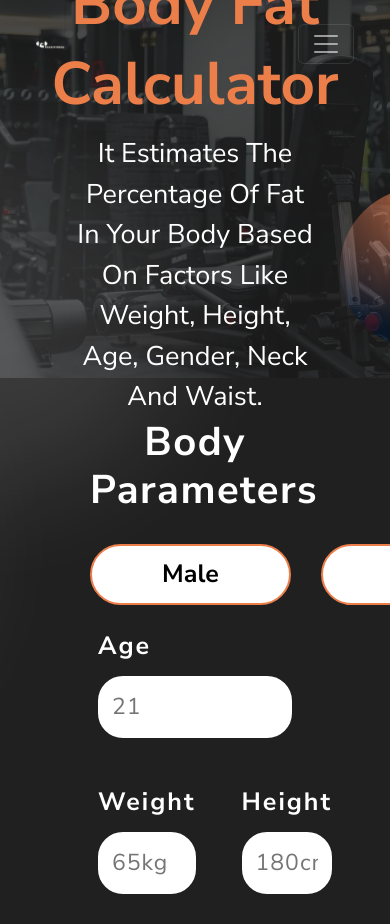
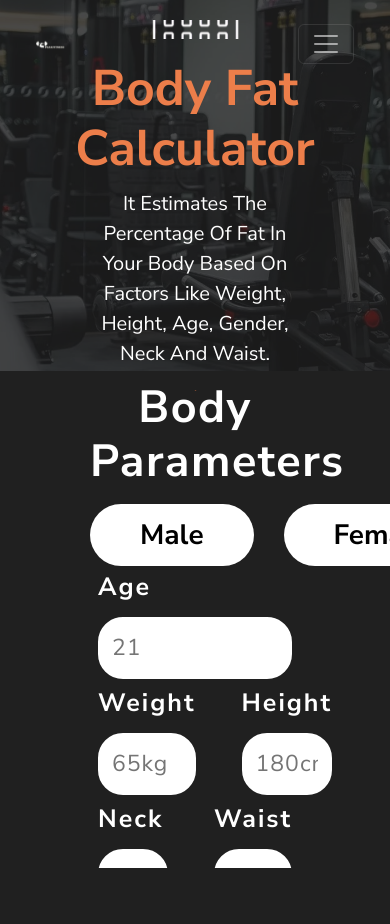
Before and after one commit to nawal-ali/PeakFitness, a React (Vite) app in the folder project/: page /BodyFat in a window 390 px wide. After the commit the page ends 868 px from the top, so only its background shows below. Built offline with nearby package versions, Linux system fonts and the light colour scheme; a web font is replaced by a local one.

Commit message:
Finish - ALL Calc

```diff
--- a/project/src/App.jsx
+++ b/project/src/App.jsx
@@ -10,7 +10,7 @@ import BMI from "./pages/calcsFolder/BMI/BMI";
 import BodyFat from "./pages/calcsFolder/Body-Fat/BodyFat";
 import Calorie from "./pages/calcsFolder/Calorie/Calorie";
 import Weight from "./pages/calcsFolder/Ideal-Weight/Weight";
-import Slider_FP from "./pages/FoodPlansFolder/Slider-FP/Slider-FP";
+import Slider_FP from "./pages/FoodPlansFolder/FoodPlans";
 import WeightGain from "./pages/FoodPlansFolder/Weight-Gain/Weight-Gain-FP"
 function App() {
   return (
--- a/project/src/pages/calcsFolder/Body-Fat/BodyFat.jsx
+++ b/project/src/pages/calcsFolder/Body-Fat/BodyFat.jsx
@@ -1,21 +1,5 @@
-// import Navbar from "../../../assets/navFolder/Navbar";
-// import "./body.css";
-
-// export default function BodyFat() {
-//   return (
-//     <>
-//       <Navbar />
-//       {/* write all code within this div because nav has fixed position
-//        and content will be placed bahind it if it does not have margin top */}
-//       <div style={{ marginTop: "9%" }}>
-//         <p>body works</p>
-//       </div>
-//     </>
-//   );
-// }
-
 import { useState, useEffect } from "react";
-import { Link } from 'react-router-dom'; //
+import { Link } from 'react-router-dom';
 import Navbar from "../../../assets/navFolder/Navbar";
 import "./body.css";
 
@@ -51,12 +35,13 @@ const BodyFatCalc = () => {
   });
   const [bodyFatResults, setBodyFatResults] = useState(null);
   const [showResults, setShowResults] = useState(false);
-
   const [ageError, setAgeError] = useState("");
   const [weightError, setWeightError] = useState("");
   const [heightError, setHeightError] = useState("");
   const [neckError, setNeckError] = useState("");
   const [waistError, setWaistError] = useState("");
+  const [showPopup, setShowPopup] = useState(false);
+  const [popupMessage, setPopupMessage] = useState("");
 
   useEffect(() => {
     localStorage.setItem("gender", gender);
@@ -87,11 +72,13 @@ const BodyFatCalc = () => {
   const calculateBodyFat = (e) => {
     e.preventDefault();
     if (!gender) {
-      alert("Please select a gender before calculating.");
+      setPopupMessage("Please select a gender before calculating.");
+      setShowPopup(true);
       return;
     }
     if (!age || !height || !weight || !neck || !waist) {
-      alert("Please fill in all fields before calculating.");
+      setPopupMessage("Please fill in all fields correctly.");
+      setShowPopup(true);
       return;
     }
 
@@ -146,7 +133,12 @@ const BodyFatCalc = () => {
   };
 
   const recalculateFromInputs = () => {
-    if (age && height && weight && gender && neck && waist) {
+    if (!age || !height || !weight || !gender || !neck || !waist) {
+      setPopupMessage("Please fill in all fields, including gender, before recalculating.");
+      setShowPopup(true);
+      return;
+    }
+
     const heightInInches = parseInt(height) / 2.54;
     const neckInInches = parseInt(neck) / 2.54;
     const waistInInches = parseInt(waist) / 2.54;
@@ -193,16 +185,7 @@ const BodyFatCalc = () => {
     };
 
     setBodyFatResults(results);
-    } else {
-      alert(
-        "Please fill in all fields, including gender, before recalculating."
-      );
-    }
   };
-
-  // const resetForm = () => {
-  //     recalculateFromInputs();
-  // };
 
   const clearInputs = () => {
     setGender("");
@@ -257,20 +240,21 @@ const BodyFatCalc = () => {
         <div className="left-panel-F">
           {!showResults ? (
             <>
-              {/* <div className="logo-F"></div> */}
               <div className="background-image-F"></div>
               <div className="content-F">
                 <div className="small-image-F"></div>
-                <h1 className="bmi-title-F">
+                <h1 className="fat-title-F">
                   <span className="title-F">Body Fat</span>
                   <span className="title-F">Calculator</span>
                 </h1>
                 <div className="under-header-F">
-                  <p>
+                  <p className="under">
                     It Estimates The Percentage Of Fat In Your Body Based On
                     Factors Like Weight, Height, Age, Gender, Neck And Waist.
                   </p>
                 </div>
+                <div className="Arrow-right-F"></div>
+
               </div>
             </>
           ) : (
@@ -297,7 +281,7 @@ const BodyFatCalc = () => {
                   Female
                 </button>
               </div>
-              <div className="input-group-F">  {/*-F Fat*/}
+              <div className="input-group-F">
                 <label>Age</label>
                 <input
                   type="text"
@@ -332,9 +316,7 @@ const BodyFatCalc = () => {
                     pattern="[0-9]*"
                   />
                   {weightError && (
-                    <p className="error-message-F weight-height-error-F">
-                      {weightError}
-                    </p>
+                    <p className="error-message-F">{weightError}</p>
                   )}
                 </div>
                 <div className="input-group-F">
@@ -357,9 +339,7 @@ const BodyFatCalc = () => {
                     pattern="[0-9]*"
                   />
                   {heightError && (
-                    <p className="error-message-F weight-height-error-F">
-                      {heightError}
-                    </p>
+                    <p className="error-message-F">{heightError}</p>
                   )}
                 </div>
               </div>
@@ -382,9 +362,7 @@ const BodyFatCalc = () => {
                     pattern="[0-9]*"
                   />
                   {neckError && (
-                    <p className="error-message-F weight-height-error-F">
-                      {neckError}
-                    </p>
+                    <p className="error-message-F">{neckError}</p>
                   )}
                 </div>
                 <div className="input-group-F">
@@ -405,13 +383,11 @@ const BodyFatCalc = () => {
                     pattern="[0-9]*"
                   />
                   {waistError && (
-                    <p className="error-message-F weight-height-error-F">
-                      {waistError}
-                    </p>
+                    <p className="error-message-F">{waistError}</p>
                   )}
                 </div>
               </div>
-              <div className="bmi-buttons-F">
+              <div className="fat-buttons-F">
                 <input
                   type="button"
                   value="Clear"
@@ -491,9 +467,7 @@ const BodyFatCalc = () => {
                     pattern="[0-9]*"
                   />
                   {weightError && (
-                    <p className="error-message-F weight-height-error-F">
-                      {weightError}
-                    </p>
+                    <p className="error-message-F">{weightError}</p>
                   )}
                 </div>
                 <div className="input-group-F">
@@ -516,9 +490,7 @@ const BodyFatCalc = () => {
                     pattern="[0-9]*"
                   />
                   {heightError && (
-                    <p className="error-message-F weight-height-error-F">
-                      {heightError}
-                    </p>
+                    <p className="error-message-F">{heightError}</p>
                   )}
                 </div>
               </div>
@@ -541,9 +513,7 @@ const BodyFatCalc = () => {
                     pattern="[0-9]*"
                   />
                   {neckError && (
-                    <p className="error-message-F weight-height-error-F">
-                      {neckError}
-                    </p>
+                    <p className="error-message-F">{neckError}</p>
                   )}
                 </div>
                 <div className="input-group-F">
@@ -564,13 +534,11 @@ const BodyFatCalc = () => {
                     pattern="[0-9]*"
                   />
                   {waistError && (
-                    <p className="error-message-F weight-height-error-F">
-                      {waistError}
-                    </p>
+                    <p className="error-message-F">{waistError}</p>
                   )}
                 </div>
               </div>
-              <div className="bmi-buttons-F">
+              <div className="fat-buttons-F">
                 <div className="Calculator-circles-F"></div>
                 <input
                   type="button"
@@ -594,39 +562,39 @@ const BodyFatCalc = () => {
               <div className="result-logo-F"></div>
               <div className="result-header-F">
                 <h2>Your Result</h2>
-                <h3 className="bmi-value-F">
+                <h3 className="fat-value-F">
                   Fat: {bodyFatResults?.bodyFatPercentage}%
                 </h3>
               </div>
-              <div className="bmi-table-div-F">
-                <table className="bmi-table-F">
+              <div className="fat-table-div-F">
+                <table className="fat-table-F">
                   <tbody>
                     <tr>
-                      <td className="bmi-value-F">
+                      <td className="fat-value-F">
                         Body Fat (U.S. Navy Method)
                       </td>
                       <td>{bodyFatResults?.bodyFatPercentage}%</td>
                     </tr>
                     <tr>
-                      <td className="bmi-value-F">Body Fat Category</td>
+                      <td className="fat-value-F">Body Fat Category</td>
                       <td>{bodyFatResults?.bodyFatCategory}</td>
                     </tr>
                     <tr>
-                      <td className="bmi-value-F">Body Fat Mass</td>
+                      <td className="fat-value-F">Body Fat Mass</td>
                       <td>{bodyFatResults?.bodyFatMass} kg</td>
                     </tr>
                     <tr>
-                      <td className="bmi-value-F">Lean Body Mass</td>
+                      <td className="fat-value-F">Lean Body Mass</td>
                       <td>{bodyFatResults?.leanBodyMass} kg</td>
                     </tr>
                     <tr>
-                      <td className="bmi-value-F">
+                      <td className="fat-value-F">
                         Ideal Body Fat For Given Age (Jackson & Pollock)
                       </td>
                       <td>{bodyFatResults?.idealBodyFat}%</td>
                     </tr>
                     <tr>
-                      <td className="bmi-value-F">
+                      <td className="fat-value-F">
                         Body Fat To Lose To Reach Ideal
                       </td>
                       <td>{bodyFatResults?.bodyFatToLose} kg</td>
@@ -634,15 +602,15 @@ const BodyFatCalc = () => {
                   </tbody>
                 </table>
               </div>
-              <div className="bmi-buttons-result-F">
+              <div className="fat-buttons-result-F">
                 <button
                   className="calculate-btn-F"
                   onClick={recalculateFromInputs}
                 >
                   Calculate Again
                 </button>
-                <Link to="/Calculators"> {/* التعديل هنا: استخدمنا Link */}
-                  <button className="other-calculators-btn-B">
+                <Link to="/Calculators">
+                  <button className="other-calculators-btn-F">
                     Other Calculators
                   </button>
                 </Link>
@@ -651,6 +619,21 @@ const BodyFatCalc = () => {
           )}
         </div>
       </div>
+
+      {/* Popup Component */}
+      {showPopup && (
+        <div className="popup-overlay-F">
+          <div className="popup-F">
+            <p>{popupMessage}</p>
+            <button
+              className="popup-close-btn-F"
+              onClick={() => setShowPopup(false)}
+            >
+              OK
+            </button>
+          </div>
+        </div>
+      )}
     </>
   );
 };
--- a/project/src/pages/calcsFolder/Body-Fat/body.css
+++ b/project/src/pages/calcsFolder/Body-Fat/body.css
@@ -30,16 +30,15 @@ body {
   margin-left: -60px;
 }
 
-.bmi-title-F {
+.fat-title-F {
   font-size: 50px;
   margin-bottom: 10px;
   z-index: 2;
   color: #ec7e4a;
   font-weight: bold;
-  line-height: 80px;
 }
 
-.left-panel-F .bmi-buttons-F {
+.left-panel-F .fat-buttons-F {
   display: none;
 }
 
@@ -95,11 +94,19 @@ body {
 }
 
 .left-panel-F .under-header-F {
-  font-size: 28px;
+  font-size: 25px;
   color: #fff;
-  width: 80%;
+  width: 70%;
+  margin: 20px 0;
 }
-
+.Arrow-right-F {
+  width: 35px;
+  height: 35px;
+  background-image: url("/public/imgs/Arrow-right.svg");
+  background-repeat: no-repeat;
+  background-size: cover;
+  z-index: 2;
+}
 .left-panel-F .arrow-F {
   font-size: 24px;
   margin-top: 20px;
@@ -188,19 +195,15 @@ body {
   box-shadow: 0 0 8px rgba(255, 140, 0, 0.5);
 }
 
-/* .bmi-buttons-F {
-} */
 
-.bmi-buttons-result-F,
-.bmi-buttons-F {
+.fat-buttons-result-F,
+.fat-buttons-F {
   display: flex;
   justify-content: center;
   align-items: center;
-  gap: 25px;
+  gap: 50px;
   margin-top: 30px;
   width: 100%;
-  position: relative;
-  z-index: 1000;
   border: none;
   text-wrap: nowrap;
 }
@@ -299,7 +302,6 @@ body {
   transition: 0.3s ease;
 }
 
-
 .calculate-btn-F:hover,
 .clear-btn-F:hover,
 .other-calculators-btn-F:hover {
@@ -361,11 +363,11 @@ body {
   z-index: 300;
 } */
 
-.bmi-table-div-F {
+.fat-table-div-F {
   width: 91%;
 }
 
-.bmi-table-F {
+.fat-table-F {
   width: 100%;
   max-width: 400px;
   border-collapse: collapse;
@@ -388,27 +390,27 @@ body {
   }
 }
 
-.bmi-table-F tr {
+.fat-table-F tr {
   opacity: 0;
   animation: rowFadeIn 0.5s ease-out forwards;
 }
 
-.bmi-table-F tr:nth-child(1) {
+.fat-table-F tr:nth-child(1) {
   animation-delay: 0.6s;
 }
-.bmi-table-F tr:nth-child(2) {
+.fat-table-F tr:nth-child(2) {
   animation-delay: 1.1s;
 }
-.bmi-table-F tr:nth-child(3) {
+.fat-table-F tr:nth-child(3) {
   animation-delay: 1.6s;
 }
-.bmi-table-F tr:nth-child(4) {
+.fat-table-F tr:nth-child(4) {
   animation-delay: 2.1s;
 }
-.bmi-table-F tr:nth-child(5) {
+.fat-table-F tr:nth-child(5) {
   animation-delay: 2.6s;
 }
-.bmi-table-F tr:nth-child(6) {
+.fat-table-F tr:nth-child(6) {
   animation-delay: 3.1s;
 }
 
@@ -423,23 +425,23 @@ body {
   }
 }
 
-.bmi-table-F th {
+.fat-table-F th {
   padding: 12px;
   color: white;
   text-transform: uppercase;
 }
 
-.bmi-value-F {
+.fat-value-F {
   color: #ec7e4a;
   font-weight: bold;
 }
 
-.bmi-table-F td:nth-child(2) {
+.fat-table-F td:nth-child(2) {
   white-space: nowrap;
   text-align: right;
 }
 
-.bmi-table-F td {
+.fat-table-F td {
   border: 2px solid #808080;
   background-color: transparent;
   padding: 10px 10px;
@@ -484,30 +486,18 @@ body {
   z-index: 1;
 }
 
-.Calculator-circles-side2-F {
+
+.Calculator-circles-side2-F::after {
     content: "";
     position: absolute;
-  top: 100px;
-  right: 40%;
+    top: 82%;
+    left: -47%;
     transform: translateX(-50%);
     width: 365px;
     height: 365px;
     background: rgba(255, 255, 255, 0.12);
     border-radius: 50%;
-  filter: blur(60px);
-}
-
-.Calculator-circles-side2-F::after {
-  content: "";
-  position: absolute;
-  top: 345px;
-  left: 50%;
-  transform: translateX(-50%);
-  width: 365px;
-  height: 365px;
-  background: rgba(255, 255, 255, 0.12);
-  border-radius: 50%;
-  filter: blur(60px);
+    filter: blur(120px);
 }
 
 .Calculator-circles-side2-F::before {
@@ -535,6 +525,7 @@ body {
   left: auto;
   z-index: -1;
   bottom: 419px;
+  z-index: -1;
 }
 
 .flex-inputs-F {
@@ -542,6 +533,8 @@ body {
   gap: 30px;
   width: 100%;
   justify-content: space-between;
+  position: relative;
+  z-index: 100;
 }
 
 .flex-inputs-F div {
@@ -713,19 +706,93 @@ body {
   animation: fadeInUp 0.3s ease-out forwards;
   animation-delay: 0.4s;
 }
-
 .subtext-F {
   position: relative;
   left: 30px;
   margin-bottom: 0px;
 }
+.popup-overlay-F {
+  position: fixed;
+  top: 0;
+  left: 0;
+  width: 100vw;
+  height: 100vh;
+  background: rgba(0, 0, 0, 0.5);
+  display: flex;
+  justify-content: center;
+  align-items: center;
+  z-index: 1000;
+}
+
+.popup-F {
+  background: rgba(0, 0, 0, 0.3);
+  padding: 40px;
+  border-radius: 10px;
+  text-align: center;
+  box-shadow: 0 4px 8px rgba(0, 0, 0, 0.2);
+  max-width: 400px;
+  width: 90%;
+}
+
+.popup-F p {
+  font-size: 20px;
+  color: #fff;
+  margin-bottom: 20px;
+}
+
+.popup-close-btn-F {
+  background-color: #ec7e4a;
+  color: white;
+  padding: 10px 80px;
+  border: none;
+  border-radius: 20px;
+  cursor: pointer;
+  font-size: 16px;
+  font-weight: bold;
+  transition: background-color 0.3s ease;
+}
+
+.popup-close-btn-F:hover {
+  background-color: #ff8c00;
+}
+
+/* Error Message Styles */
+.input-group-F {
+  text-align: left;
+  width: 100%;
+  padding: 10px;
+  margin: 20px 0;
+  position: relative;
+}
+
+.error-message-F {
+  color: #ff0000;
+  font-size: 12px;
+  margin-top: 5px;
+  text-align: left;
+  position: absolute;
+  top: 100%;
+  left: 10px;
+  z-index: 2;
+}
+
+/* Remove the old .error-message-F.weight-height-error-F since we don’t need it anymore */
+.error-message-F.weight-height-error-F {
+  display: none;
+}
+
+.numeric-input-F.error-F {
+  border: 2px solid #ff8c00;
+  outline: none;
+}
+
 
 @media (max-width: 1400px) {
   .left-panel-F .under-header-F {
     font-size: 20px;
     width: 85%;
   }
-  .bmi-title-F {
+  .fat-title-F {
     font-size: 48px;
     line-height: 70px;
   }
@@ -738,181 +805,39 @@ body {
   }
 }
 
-@media (max-width: 1024px) {
-  .left-panel-F .under-header-F {
-    font-size: 18px;
-    width: 90%;
-  }
-
-  .left-panel-F .small-image-F {
-    width: 120px;
-    height: 120px;
-  }
-}
 
 @media (max-width: 1024px) {
-  .calorie-calculator-F {
-    flex-direction: column;
-    height: auto;
-  }
-
-  .left-panel-F,
-  .right-panel-F {
-    width: 100%;
-    padding: 20px;
-  }
-
-  .calorie-calculator-F.show-results-F .left-panel-F {
-    order: 2;
-  }
-
-  .calorie-calculator-F.show-results-F .right-panel-F {
-    order: 1;
-  }
-
-  .bmi-title-F {
-    font-size: 42px;
-    line-height: 55px;
-    text-align: center;
-  }
-
-  .left-panel-F .under-header-F {
-    font-size: 22px;
-    width: 70%;
-    text-align: center;
-  }
-
-  .left-panel-F .small-image-F {
-    width: 150px;
-    height: 150px;
-  }
-
-  .input-section-F {
-    width: 60%;
-    text-align: center;
-  }
-
-  .input-group-F {
-    padding: 8px;
-    margin: 15px 0;
-  }
-
-  .input-group-F label {
-    display: block;
-    margin-bottom: 10px;
-    color: white;
-    font-size: 25px;
-  }
-
-  .body-parameters-side1-F,
-  .body-parameters-side2-F {
-    color: #fff;
-    margin-bottom: 30px;
-    font-size: 40px;
-    font-weight: bold;
-    letter-spacing: 1.5px;
-    margin-top: 20px;
-  }
-
-  .logo-F {
-    width: 270px;
-    height: 150px;
-  }
-
-  .input-group-F input {
-    padding: 12px;
-    font-size: 23px;
-  }
-
-  .gender-selection-F {
-  margin-bottom: 15px;
-  display: flex;
-  gap: 30px;
-  }
-
-  .gender-selection-F button {
-    padding: 10px 100px;
-    font-size: 25px;
-    border: 2px solid #ec7e4a;
-    width: 100%;
-    box-sizing: border-box;
-  }
-
-  .clear-btn-F,
-  .calculate-btn-F {
-    max-width: 225px;
-    font-size: 25px;
-  }
-
-  .error-message-F.weight-height-error-F {
-    bottom: -35px;
-    font-size: 19px;
-  }
-
-  .result-section-F {
-    margin-left: 0;
-    text-align: center;
-  }
-
-  .result-section-F h2 {
-    font-size: 55px;
-    margin-bottom: 20px;
-  }
-
-  .bmi-table-div-F {
-    width: 100%;
-  }
-
-  .result-section-F h3 {
-    font-size: 65px;
-    margin-left: 15px;
-  }
-
-  .result-logo-F {
-    width: 270px;
-    height: 179px;
-  }
-
-  .bmi-table-F {
-    font-size: 16px;
-    max-width: 100%;
-  }
-
-  .bmi-table-F th,
-  .bmi-table-F td,
-  .result-section-F p {
-    padding: 15px;
-    font-size: 25px;
-  }
-
 .Calculator-one-circle-F::before,
+.Calculator-one-circle-s1-F::before,
 .Calculator-one-circle-F::after,
-  .Calculator-circles-side2-F,
-  .Calculator-circles-side2-F::before,
-  .Calculator-circles-side2-F::after {
-    display: none;
-  }
-
-  .left-panel-F .content-F {
-    height: 50vh;
-  }
-
-  .input-section-F {
-    height: 50vh;
-  }
-
-  .result-section-F {
-    height: 55vh;
-  }
-
-  .bmi-title-F {
-    font-size: 65px;
-    line-height: 80px;
-  }
-
-  .other-calculators-btn-F {
-    font-size: 25px;
-  }
+.Calculator-circles-F,.Calculator-circles-side2-F::before,
+.Calculator-circles-side2-F::after {display: none;}
+.calorie-calculator-F {flex-direction: column;height: auto;}
+.left-panel-F,.right-panel-F {width: 100%;padding: 30px;}
+.calorie-calculator-F.show-results-F .left-panel-F {order: 2;}
+.calorie-calculator-F.show-results-F .right-panel-F {order: 1;}
+.left-panel-F .under-header-F {width: 60%;}
+.left-panel-F .small-image-F {width: 120px; height: 120px;}
+.input-section-F {width: 60%;}
+.input-group-F {padding: 8px;margin: 15px 0;}
+.input-group-F label {font-size: 25px;}
+.Fat-parameters-side1-F,
+.Fat-parameters-side2-F {font-size: 45px;}
+.input-group-F input {padding: 12px;font-size: 23px;}
+.gender-selection-F button {font-size: 45px;}
+.clear-btn-F,.calculate-btn-F {max-width: 225px;font-size: 25px;}
+.result-section-F {margin-left: 0;}
+.result-section-F h2 {font-size: 55px;margin-bottom: 20px;}
+.fat-table-div-F {width: 100%;}
+.result-section-F h3 {font-size: 65px;margin-left: 15px;}
+.fat-table-F {max-width: 100%;}
+.fat-table-F th,.fat-table-F td,.result-section-F p {font-size: 23px;}
+.fat-buttons-result-F, .fat-buttons-F {margin-top: 15px;}
+.left-panel-F .content-F {height: 38vh;}
+.input-section-F {height: 53vh;}
+.result-section-F {height: 44vh;}
+.fat-title-F {font-size: 65px;line-height: 80px;}
+.other-calculators-btn-F {font-size: 25px;}
 }
 
 @media (max-width: 970px) {
@@ -922,107 +847,48 @@ body {
   }
 }
 
-@media (max-width: 840px) {
-  .calorie-calculator-F.show-results-F .right-panel-F {
-    order: 1;
-    padding: 5px;
-  }
-
-  .bmi-buttons-result-F {
-    margin-top: 10px;
-  }
-
-  .left-panel-F .content-F {
-    height: 45vh;
-  }
-
-  .gender-selection-F button {
-    padding: 10px 75px;
-    border: 2px solid #ec7e4a;
-    width: 100%;
-    box-sizing: border-box;
-  }
-
-  .bmi-table-F th,
-  .bmi-table-F td,
-  .result-section-F p {
-    padding: 10px;
-    font-size: 25px;
-  }
-
-  .result-section-F h2 {
-    font-size: 50px;
-    margin-bottom: 20px;
-  }
-
-  .result-section-F h3 {
-    font-size: 60px;
-    margin-left: 15px;
-  }
-
-  .result-logo-F {
-    width: 240px;
-    height: 140px;
-    left: -5px;
-  }
+@media (max-width: 820px) {
+.Fat-parameters-side1-F, .Fat-parameters-side2-F {font-size: 45px;margin: 15px auto;}
+.calorie-calculator-F.show-results-F .right-panel-F {order: 1;padding: 5px;}
+.fat-buttons-result-F {margin-top: 5px;}
+.left-panel-F .content-F {height: 43vh;margin-bottom: -40px;}
+.fat-table-F th,
+.fat-table-F td,
+.result-section-F p {padding: 5px;font-size: 20px;}
+.result-section-F h2 {font-size: 50px;margin-bottom: 20px;}
+.other-calculators-btn-F {font-size: 22px;}
+.clear-btn-F, .calculate-btn-F {font-size: 21px;}
+.result-section-F h3 {font-size: 50px;margin-left: 30px;}
+.left-panel-F, .right-panel-F {padding: 27px;}
+.under{margin-top: 0; margin-bottom: 1rem;font-size: 22px;}
+.gender-selection-F button {font-size: 30px;}
+.input-group-F {margin: 5px 0;}
+.left-panel-F .under-header-F {font-size: 22px; margin: 0;}
+.fat-title-F {font-size: 60px;line-height: 80px;}
+.input-section-F {height: 58vh;margin: -25px 0;}
 }
 
 @media (max-width: 768px) {
-  .left-panel-F .under-header-F {
-    font-size: 20px;
+.left-panel-F .under-header-F {font-size: 20px;}
+.input-group-F {margin: 5px 0;}
+.fat-title-F {font-size: 50px; line-height: 60px;}
+.flex-inputs-F {margin: -20px 0;}
+.left-panel-F .content-F {height: 44vh;}
+.under {font-size: 20px;}
+.input-section-F {height: 60vh;}
+.left-panel-F .small-image-F {width: 108px;height: 100px;}
+.fat-buttons-result-F,
+.fat-buttons-F {margin-top: 20px;}
+.gender-selection-F button {padding: 10px 50px;font-size: 28px;}
+.gender-selection-F {margin-bottom: -10px;}
+.fat-table-F th,
+.fat-table-F td,
+.result-section-F p {padding: 5px;font-size: 21px;}
+.fat-table-div-F {margin-bottom: 15px;}
+.result-section-F {height: 47vh;}
+.left-panel-F, .right-panel-F {padding: 20px;}
+.result-section-F h3 {font-size: 50px;}
+.result-header-F {margin-bottom: -15px;}
+.result-section-F h2 {font-size: 50px;margin-bottom: 10px;}
+.fat-buttons-result-F {margin-top: -20px;}
 }
-
-  .bmi-title-F {
-    font-size: 60px;
-  }
-
-  .left-panel-F .content-F {
-    height: 40vh;
-  }
-
-  .input-section-F {
-    height: 60vh;
-  }
-
-  .bmi-buttons-result-F,
-  .bmi-buttons-F {
-    margin-top: 10px;
-  }
-
-  .gender-selection-F button {
-    padding: 10px 70px;
-    border: 2px solid #ec7e4a;
-    width: 100%;
-    box-sizing: border-box;
-  }
-
-  .bmi-table-F th,
-  .bmi-table-F td,
-  .result-section-F p {
-    padding: 5px;
-    font-size: 23px;
-  }
-
-  .result-section-F {
-    height: 48vh;
-  }
-
-  .result-section-F h3 {
-    font-size: 50px;
-  }
-
-  .result-section-F h2 {
-    font-size: 50px;
-    margin-bottom: 10px;
-  }
-
-  .bmi-table-div-F {
-    width: 100%;
-    position: relative;
-    top: -15px;
-  }
-
-  .bmi-buttons-result-F {
-    margin-top: -20px;
-  }
-}
```
Also changed, not shown: project/src/pages/calcsFolder/calc.css (+1 -7 lines). Lines whose indentation alone changed are shown as unchanged.
